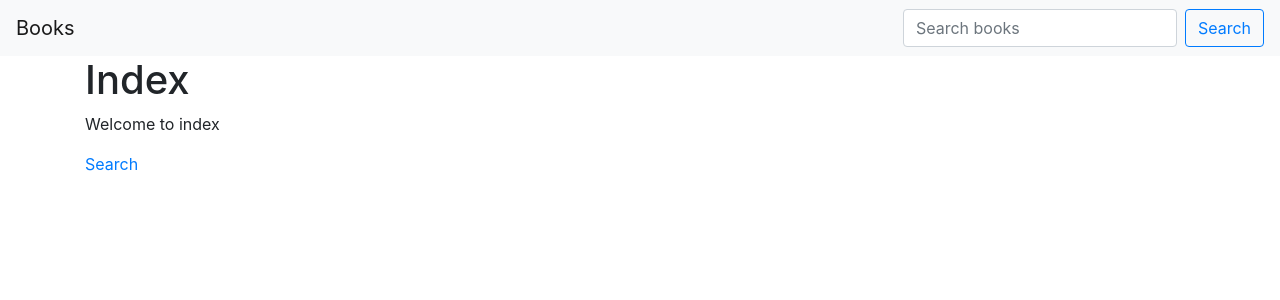
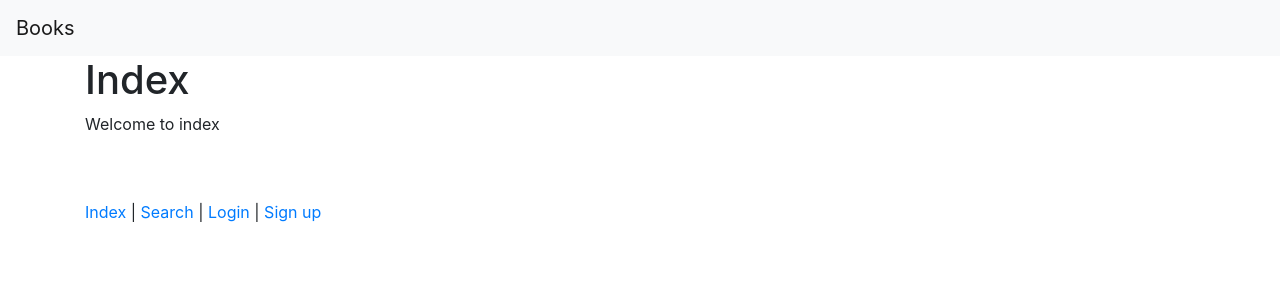
Before and after one commit to Thib-G/cs50project1, a Flask app: page / in a window 1280 px wide. Shown: the top 300 px of the page. Run offline with Flask 2, Linux system fonts and the light colour scheme; some libraries are stand-ins or nearby versions.

Commit message:
Add bottom links to layout.html and use bootstrap col and rows

```diff
--- a/templates/index.html
+++ b/templates/index.html
@@ -6,5 +6,4 @@
 
 {% block body %}
     <p>Welcome to index</p>
-    <p><a href="{{ url_for('search') }}">Search</a></p>
 {% endblock %}
--- a/templates/layout.html
+++ b/templates/layout.html
@@ -5,21 +5,45 @@
     <meta name="viewport" content="width=device-width, initial-scale=1.0">
     <meta http-equiv="X-UA-Compatible" content="ie=edge">
     <link rel="stylesheet" href="{{ url_for('static', filename='bootstrap.min.css') }}">
+    <style>
+        mark {
+            padding: 0;
+        }
+    </style>
     <title>Books</title>
 </head>
 <body>
     <nav class="navbar navbar-light bg-light">
         <a class="navbar-brand" href="{{ url_for('index') }}">Books</a>
+        {% if session.user %}
         <form class="form-inline" action="{{ url_for('search') }}" method="post">
             <input class="form-control mr-sm-2" type="search" placeholder="Search books" aria-label="Search books" name="q">
             <button class="btn btn-outline-primary my-2 my-sm-0" type="submit">Search</button>
         </form>
+        {% endif %}
     </nav>
     <div class="container">
-        <h1>{% block heading %}{% endblock %}</h1>
+        <div class="row">
+            <div class="col">
+                <h1>{% block heading %}{% endblock %}</h1>
 
-        {% block body %}
-        {% endblock %}
+                {% block body %}
+                {% endblock %}
+            </div>
+        </div>
+        <div class="row">
+            <div class="col">
+                <br /><br />
+                <a href="{{ url_for('index') }}">Index</a> |
+                <a href="{{ url_for('search') }}">Search</a> |
+                {% if session.user %}
+                    Logged as <b>{{ session.user.email }}</b> (<a href="{{ url_for('logout') }}">Logout</a>)
+                {% else %}
+                    <a href="{{ url_for('login') }}">Login</a> |
+                    <a href="{{ url_for('signup') }}">Sign up</a>
+                {% endif %}
+            </div>
+        </div>
     </div>
 </body>
 </html>
```
